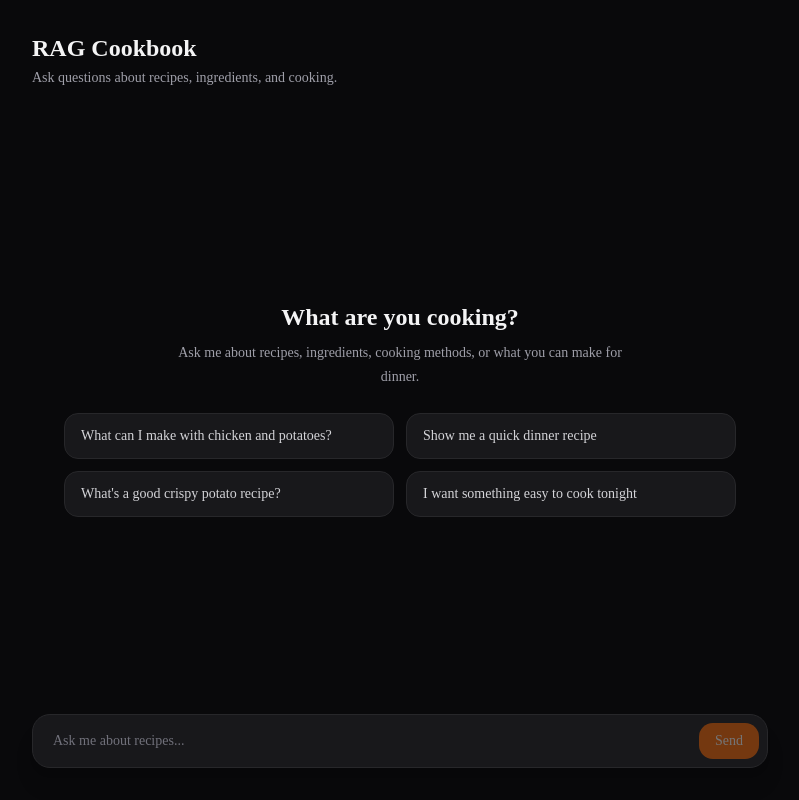
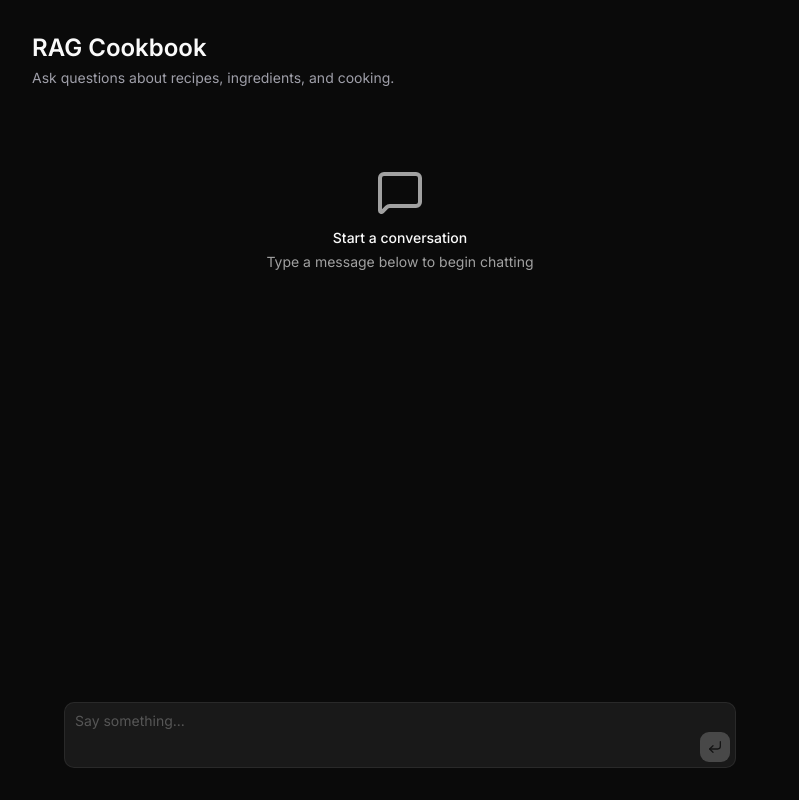
Before and after one commit to yowger/ts-llm-rag-cook-book-1, a Next.js app: page / in a window 1280 px wide. Shown: the whole page, without its empty margins (240-1039 px from the left). Built offline with nearby package versions, Linux system fonts and the light colour scheme.

Commit message:
imlpemented ai elements, added metadata

```diff
--- a/app/layout.tsx
+++ b/app/layout.tsx
@@ -1,5 +1,8 @@
 import type { Metadata } from "next"
+import { Inter } from "next/font/google"
 import "./globals.css"
+
+const inter = Inter({ subsets: ["latin"] })
 
 export const metadata: Metadata = {
     title: "Cookbook RAG",
@@ -8,8 +11,10 @@ export const metadata: Metadata = {
 
 export default function RootLayout({ children }: LayoutProps<"/">) {
     return (
-        <html lang="en" className={`h-full antialiased`}>
-            <body className="min-h-full flex flex-col">{children}</body>
+        <html lang="en" className="dark h-full antialiased">
+            <body className={`${inter.className} min-h-full flex flex-col`}>
+                {children}
+            </body>
         </html>
     )
 }
--- a/app/page.tsx
+++ b/app/page.tsx
@@ -1,38 +1,42 @@
 "use client"
 
-import LoadingBubble from "@/components/placeholder/loading-bubble"
-import PromptSuggestionRow from "@/components/placeholder/prompt-suggestion-row"
+import {
+    Conversation,
+    ConversationContent,
+    ConversationDownload,
+    ConversationEmptyState,
+    ConversationScrollButton,
+} from "@/components/ai-elements/conversation"
+import {
+    Message,
+    MessageContent,
+    MessageResponse,
+} from "@/components/ai-elements/message"
 import { useChat } from "@ai-sdk/react"
 import { useState } from "react"
+import { MessageSquare } from "lucide-react"
+import {
+    PromptInput,
+    PromptInputMessage,
+    PromptInputSubmit,
+    PromptInputTextarea,
+} from "@/components/ai-elements/prompt-input"
 
 export default function Home() {
     const { messages, sendMessage, status } = useChat()
     const [input, setInput] = useState("")
 
-    const handleSubmit = (event: React.SubmitEvent) => {
-        event.preventDefault()
+    const noMessages = messages.length === 0
 
-        if (!input.trim()) {
-            return
+    const handleSubmit = (message: PromptInputMessage) => {
+        if (message.text.trim()) {
+            sendMessage({ text: message.text })
+            setInput("")
         }
-
-        sendMessage({
-            text: input,
-        })
-
-        setInput("")
     }
 
-    const noMessages = messages.length === 0
-
-   const handlePrompt = (text: string) => {
-    sendMessage({
-        text,
-    })
-}
-
     return (
-        <main className="min-h-screen bg-zinc-950 text-zinc-100">
+        <main className="min-h-screen bg-background text-foreground">
             <section className="mx-auto flex min-h-screen w-full max-w-3xl flex-col px-4 py-8">
                 <header className="mb-8">
                     <h1 className="text-2xl font-semibold">RAG Cookbook</h1>
@@ -42,79 +46,64 @@ export default function Home() {
                     </p>
                 </header>
 
-                <div className="flex flex-1 flex-col">
-                    {noMessages ? (
-                        <div className="flex flex-1 flex-col items-center justify-center text-center">
-                            <h2 className="text-2xl font-semibold">
-                                What are you cooking?
-                            </h2>
+                <Conversation>
+                    <ConversationContent>
+                        {noMessages ? (
+                            <ConversationEmptyState
+                                icon={<MessageSquare className="size-12" />}
+                                title="Start a conversation"
+                                description="Type a message below to begin chatting"
+                            />
+                        ) : (
+                            messages.map((message) => {
+                                console.log("🚀 ~ Home ~ message:", message)
 
-                            <p className="mt-2 max-w-md text-sm leading-6 text-zinc-400">
-                                Ask me about recipes, ingredients, cooking
-                                methods, or what you can make for dinner.
-                            </p>
+                                return (
+                                    <Message
+                                        key={message.id}
+                                        from={message.role}
+                                    >
+                                        <MessageContent>
+                                            {message.parts.map((part, i) => {
+                                                switch (part.type) {
+                                                    case "text":
+                                                        return (
+                                                            <MessageResponse
+                                                                key={`${message.id}-${i}`}
+                                                            >
+                                                                {part.text}
+                                                            </MessageResponse>
+                                                        )
+                                                    default:
+                                                        return null
+                                                }
+                                            })}
+                                        </MessageContent>
+                                        <ConversationScrollButton />
+                                    </Message>
+                                )
+                            })
+                        )}
+                    </ConversationContent>
+                </Conversation>
 
-                            <br />
 
-                            <PromptSuggestionRow onSelect={handlePrompt} />
-                        </div>
-                    ) : (
-                        <div className="flex flex-col gap-4 pb-6">
-                            {messages.map((message) => (
-                                <div
-                                    key={message.id}
-                                    className={`flex ${
-                                        message.role === "user"
-                                            ? "justify-end"
-                                            : "justify-start"
-                                    }`}
-                                >
-                                    <div
-                                        className={`max-w-[80%] rounded-2xl px-4 py-3 text-sm leading-6 ${
-                                            message.role === "user"
-                                                ? "bg-orange-500 text-white"
-                                                : "bg-zinc-900 text-zinc-200"
-                                        }`}
-                                    >
-                                        {message.parts.map((part, index) => {
-                                            if (part.type === "text") {
-                                                return (
-                                                    <p key={index}>
-                                                        {part.text}
-                                                    </p>
-                                                )
-                                            }
-
-                                            return null
-                                        })}
-                                    </div>
-                                </div>
-                            ))}
-
-                            {(status === "submitted" ||
-                                status === "streaming") && <LoadingBubble />}
-                        </div>
-                    )}
-                </div>
-
-                <form onSubmit={handleSubmit} className="sticky bottom-4 mt-4">
-                    <div className="flex items-center gap-2 rounded-2xl border border-zinc-800 bg-zinc-900 p-2 shadow-xl">
-                        <input
-                            className="flex-1 bg-transparent px-3 py-2 text-sm text-zinc-100 outline-none placeholder:text-zinc-500"
-                            onChange={(event) => setInput(event.target.value)}
-                            value={input}
-                            placeholder="Ask me about recipes..."
-                        />
-
-                        <button
-                            type="submit"
-                            disabled={status === "streaming" || !input.trim()}
-                            className="rounded-xl bg-orange-500 px-4 py-2 text-sm font-medium text-white transition hover:bg-orange-400 disabled:cursor-not-allowed disabled:opacity-40"
-                        >
-                            Send
-                        </button>
-                    </div>
-                </form>
+                <PromptInput
+                    onSubmit={handleSubmit}
+                    className="mt-4 w-full max-w-2xl mx-auto relative"
+                >
+                    <PromptInputTextarea
+                        value={input}
+                        placeholder="Say something..."
+                        onChange={(e) => setInput(e.currentTarget.value)}
+                        className="pr-12"
+                    />
+                    <PromptInputSubmit
+                        status={status === "streaming" ? "streaming" : "ready"}
+                        disabled={!input.trim()}
+                        className="absolute bottom-1 right-1"
+                    />
+                </PromptInput>
             </section>
         </main>
     )
--- /dev/null
+++ b/app/v1-manual-page.tsx
@@ -0,0 +1,121 @@
+"use client"
+
+import LoadingBubble from "@/components/placeholder/loading-bubble"
+import PromptSuggestionRow from "@/components/placeholder/prompt-suggestion-row"
+import { useChat } from "@ai-sdk/react"
+import { useState } from "react"
+
+export default function Home() {
+    const { messages, sendMessage, status } = useChat()
+    const [input, setInput] = useState("")
+
+    const handleSubmit = (event: React.SubmitEvent) => {
+        event.preventDefault()
+
+        if (!input.trim()) {
+            return
+        }
+
+        sendMessage({
+            text: input,
+        })
+
+        setInput("")
+    }
+
+    const noMessages = messages.length === 0
+
+   const handlePrompt = (text: string) => {
+    sendMessage({
+        text,
+    })
+}
+
+    return (
+        <main className="min-h-screen bg-zinc-950 text-zinc-100">
+            <section className="mx-auto flex min-h-screen w-full max-w-3xl flex-col px-4 py-8">
+                <header className="mb-8">
+                    <h1 className="text-2xl font-semibold">RAG Cookbook</h1>
+
+                    <p className="mt-1 text-sm text-zinc-400">
+                        Ask questions about recipes, ingredients, and cooking.
+                    </p>
+                </header>
+
+                <div className="flex flex-1 flex-col">
+                    {noMessages ? (
+                        <div className="flex flex-1 flex-col items-center justify-center text-center">
+                            <h2 className="text-2xl font-semibold">
+                                What are you cooking?
+                            </h2>
+
+                            <p className="mt-2 max-w-md text-sm leading-6 text-zinc-400">
+                                Ask me about recipes, ingredients, cooking
+                                methods, or what you can make for dinner.
+                            </p>
+
+                            <br />
+
+                            <PromptSuggestionRow onSelect={handlePrompt} />
+                        </div>
+                    ) : (
+                        <div className="flex flex-col gap-4 pb-6">
+                            {messages.map((message) => (
+                                <div
+                                    key={message.id}
+                                    className={`flex ${
+                                        message.role === "user"
+                                            ? "justify-end"
+                                            : "justify-start"
+                                    }`}
+                                >
+                                    <div
+                                        className={`max-w-[80%] rounded-2xl px-4 py-3 text-sm leading-6 ${
+                                            message.role === "user"
+                                                ? "bg-orange-500 text-white"
+                                                : "bg-zinc-900 text-zinc-200"
+                                        }`}
+                                    >
+                                        {message.parts.map((part, index) => {
+                                            if (part.type === "text") {
+                                                return (
+                                                    <p key={index}>
+                                                        {part.text}
+                                                    </p>
+                                                )
+                                            }
+
+                                            return null
+                                        })}
+                                    </div>
+                                </div>
+                            ))}
+
+                            {(status === "submitted" ||
+                                status === "streaming") && <LoadingBubble />}
+                        </div>
+                    )}
+                </div>
+
+                <form onSubmit={handleSubmit} className="sticky bottom-4 mt-4">
+                    <div className="flex items-center gap-2 rounded-2xl border border-zinc-800 bg-zinc-900 p-2 shadow-xl">
+                        <input
+                            className="flex-1 bg-transparent px-3 py-2 text-sm text-zinc-100 outline-none placeholder:text-zinc-500"
+                            onChange={(event) => setInput(event.target.value)}
+                            value={input}
+                            placeholder="Ask me about recipes..."
+                        />
+
+                        <button
+                            type="submit"
+                            disabled={status === "streaming" || !input.trim()}
+                            className="rounded-xl bg-orange-500 px-4 py-2 text-sm font-medium text-white transition hover:bg-orange-400 disabled:cursor-not-allowed disabled:opacity-40"
+                        >
+                            Send
+                        </button>
+                    </div>
+                </form>
+            </section>
+        </main>
+    )
+}
```
Also changed, not shown: app/api/chat/route.ts (+18 -5 lines).
